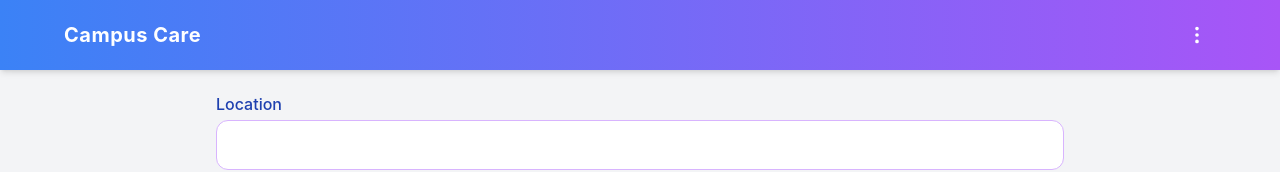
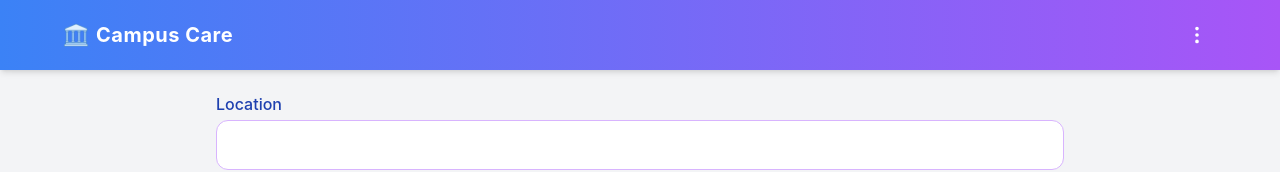
Before and after one commit to sa-l-aash/Campus-Care-Management-System, a React (Create React App) app: page / in a window 1280 px wide. Shown: the top 172 px of the page. Built offline with nearby package versions, Linux system fonts and the light colour scheme.

Commit message:
add feat campus icon in navbar

```diff
--- a/src/components/Navbar.jsx
+++ b/src/components/Navbar.jsx
@@ -30,7 +30,12 @@ export default function Navbar({ isAdmin = false }) {
   return (
     <nav className="fixed top-0 left-0 right-0 z-50 bg-gradient-to-r from-blue-500 to-purple-500 text-white p-4 shadow-md">
       <div className="max-w-6xl mx-auto flex justify-between items-center">
-        <span className="text-xl font-bold tracking-wide">
+        <span className="text-xl font-bold tracking-wide flex items-center gap-2">
+          <img
+            src="/icons8-university-50-2.png" // campus icon path from /public
+            alt="Campus Icon"
+            className="w-6 h-6"
+          />
           Campus Care
         </span>
 
```
Also changed, not shown: public/icons8-university-50-2.png (added).
